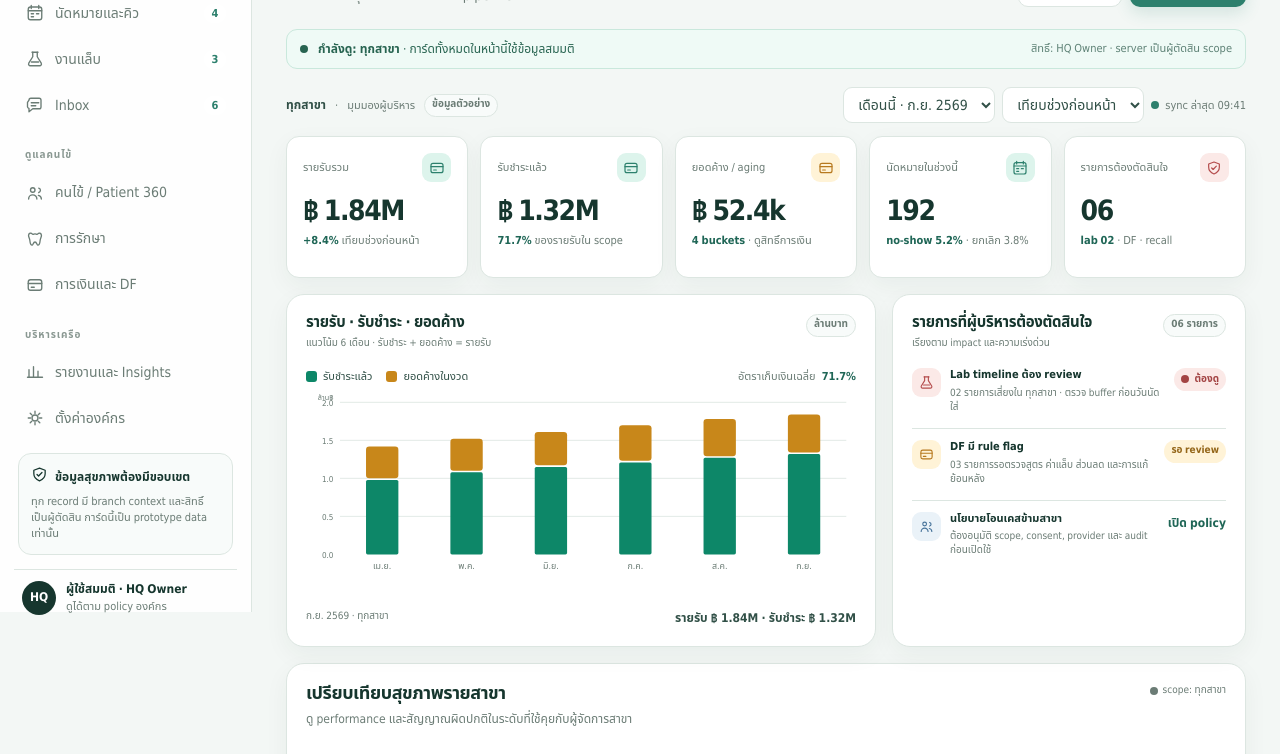
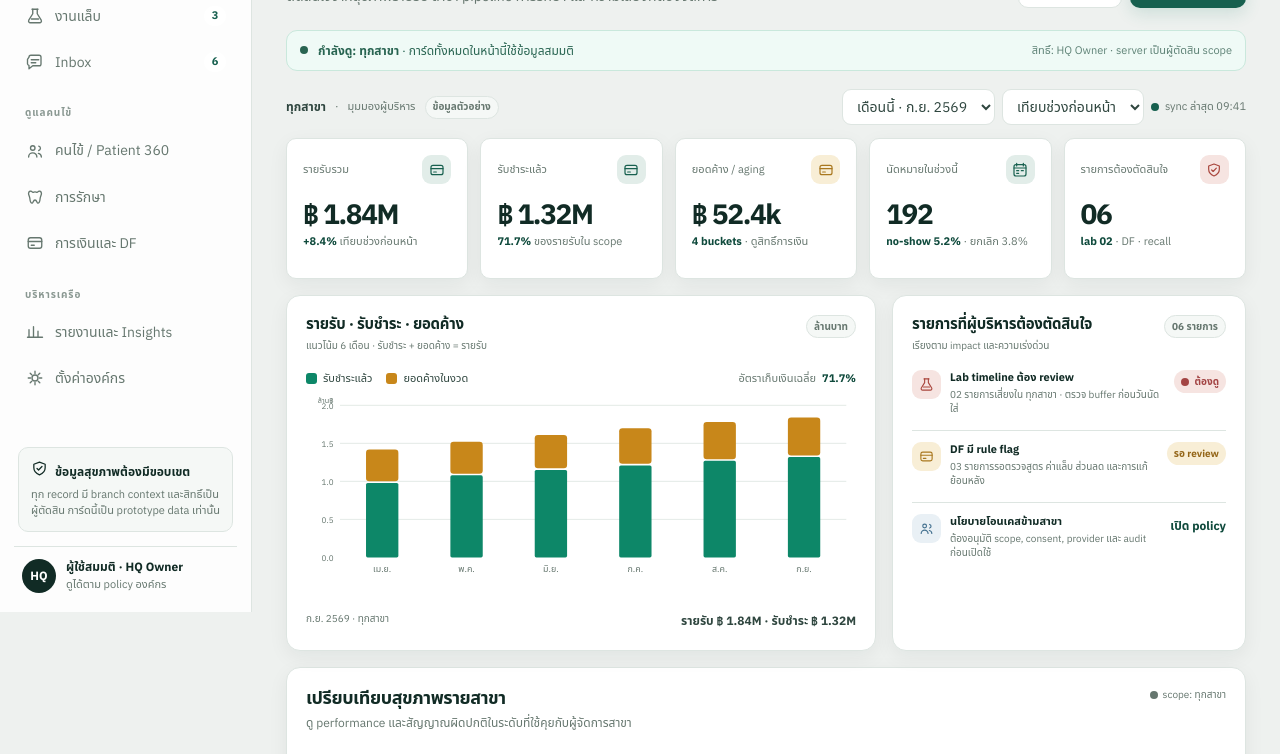
Before and after one commit to chatchya/dental-multi-branches, a plain HTML site: page zentr-dental-multi-branch-dashboard.html in a window 1280 px wide. Shown: the part 188-942 px from the top of the page. Drawn offline with Linux system fonts and the light colour scheme; a web font is replaced by a local one.

Commit message:
Executive refinement: remove schedule/queue nav, premium theme + font
- Drop "นัดหมายและคิว" from nav (executive-focused console)
- IBM Plex Sans Thai / IBM Plex Sans with tabular numerals
- Deeper teal-green accent, neutral ground, crisper radii

Co-Authored-By: Claude Opus 4.8 <noreply@anthropic.com>

```diff
--- a/zentr-dental-multi-branch-dashboard.html
+++ b/zentr-dental-multi-branch-dashboard.html
@@ -5,33 +5,36 @@
   <meta name="viewport" content="width=device-width, initial-scale=1">
   <meta name="description" content="Zentr Dental multi-branch control tower prototype">
   <title>Zentr Dental · Control Tower Prototype</title>
+  <link rel="preconnect" href="https://fonts.googleapis.com">
+  <link rel="preconnect" href="https://fonts.gstatic.com" crossorigin>
+  <link rel="stylesheet" href="https://fonts.googleapis.com/css2?family=IBM+Plex+Sans+Thai:wght@400;500;600;700&family=IBM+Plex+Sans:wght@400;500;600;700&display=swap">
   <style>
     :root {
-      --canvas: #f3f7f5;
+      --canvas: #eef1ef;
       --surface: #ffffff;
-      --surface-soft: #f8fbfa;
-      --ink: #16362e;
-      --ink-2: #315047;
-      --muted: #6b7c75;
-      --brand: #2d806d;
-      --brand-deep: #1f6656;
-      --brand-soft: #ddf4ec;
-      --mint: #c7ede2;
-      --warning: #b7791f;
-      --warning-soft: #fff3d7;
-      --danger: #b44c4c;
-      --danger-soft: #fbe9e7;
-      --info: #46739a;
-      --info-soft: #eaf2f8;
+      --surface-soft: #f5f8f6;
+      --ink: #112b25;
+      --ink-2: #2f463f;
+      --muted: #66776f;
+      --brand: #17604f;
+      --brand-deep: #0f4a3c;
+      --brand-soft: #e2ede9;
+      --mint: #bfe0d6;
+      --warning: #a9781f;
+      --warning-soft: #f8eed6;
+      --danger: #a9463d;
+      --danger-soft: #f6e4e1;
+      --info: #43708f;
+      --info-soft: #e9f0f5;
       --c-collect: #0d8768;
       --c-out: #c8871a;
-      --border: #dce6e1;
-      --border-strong: #c7d7d0;
-      --shadow: 0 16px 40px rgba(26, 58, 48, .07);
-      --shadow-soft: 0 8px 24px rgba(26, 58, 48, .05);
-      --radius-lg: 18px;
-      --radius-md: 13px;
-      --radius-sm: 9px;
+      --border: #dde5e1;
+      --border-strong: #c6d4ce;
+      --shadow: 0 18px 44px rgba(15, 40, 33, .09);
+      --shadow-soft: 0 6px 20px rgba(15, 40, 33, .06);
+      --radius-lg: 14px;
+      --radius-md: 10px;
+      --radius-sm: 7px;
       --focus: 0 0 0 3px rgba(45, 128, 109, .25);
     }
 
@@ -40,10 +43,14 @@
       margin: 0;
       color: var(--ink);
       background: var(--canvas);
-      font-family: "Noto Sans Thai", "Leelawadee UI", Tahoma, system-ui, sans-serif;
+      font-family: "IBM Plex Sans Thai", "IBM Plex Sans", "Noto Sans Thai", "Leelawadee UI", Tahoma, system-ui, sans-serif;
       font-size: 14px;
-      line-height: 1.55;
+      line-height: 1.6;
+      -webkit-font-smoothing: antialiased;
+      font-variant-numeric: tabular-nums;
     }
+    h1, h2, h3 { letter-spacing: -.015em; }
+    .metric-value, .df-total, .finance-metric strong { font-feature-settings: "tnum" 1; letter-spacing: -.02em; }
     button, input, select { font: inherit; }
     button { cursor: pointer; }
     button:focus-visible, input:focus-visible, select:focus-visible {
@@ -762,7 +769,6 @@
         <div class="nav-label">ทำงาน</div>
         <nav class="nav-list">
           <button class="nav-item active" data-view="dashboard"><span class="nav-icon" data-icon="overview"></span><span>ภาพรวมเครือคลินิก</span></button>
-          <button class="nav-item" data-view="schedule"><span class="nav-icon" data-icon="calendar"></span><span>นัดหมายและคิว</span><span class="nav-count">4</span></button>
           <button class="nav-item" data-view="labs"><span class="nav-icon" data-icon="lab"></span><span>งานแล็บ</span><span class="nav-count">3</span></button>
           <button class="nav-item" data-view="inbox"><span class="nav-icon" data-icon="inbox"></span><span>Inbox</span><span class="nav-count">6</span></button>
         </nav>
```
